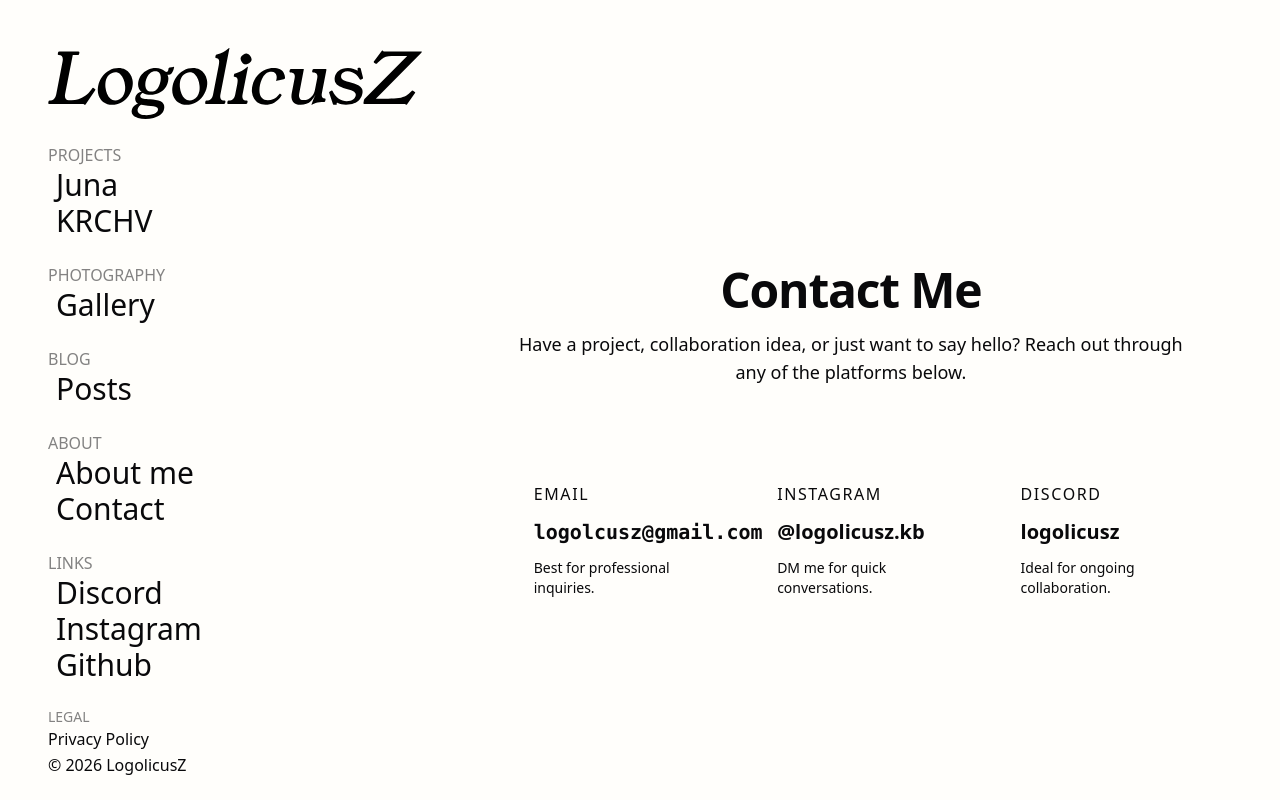
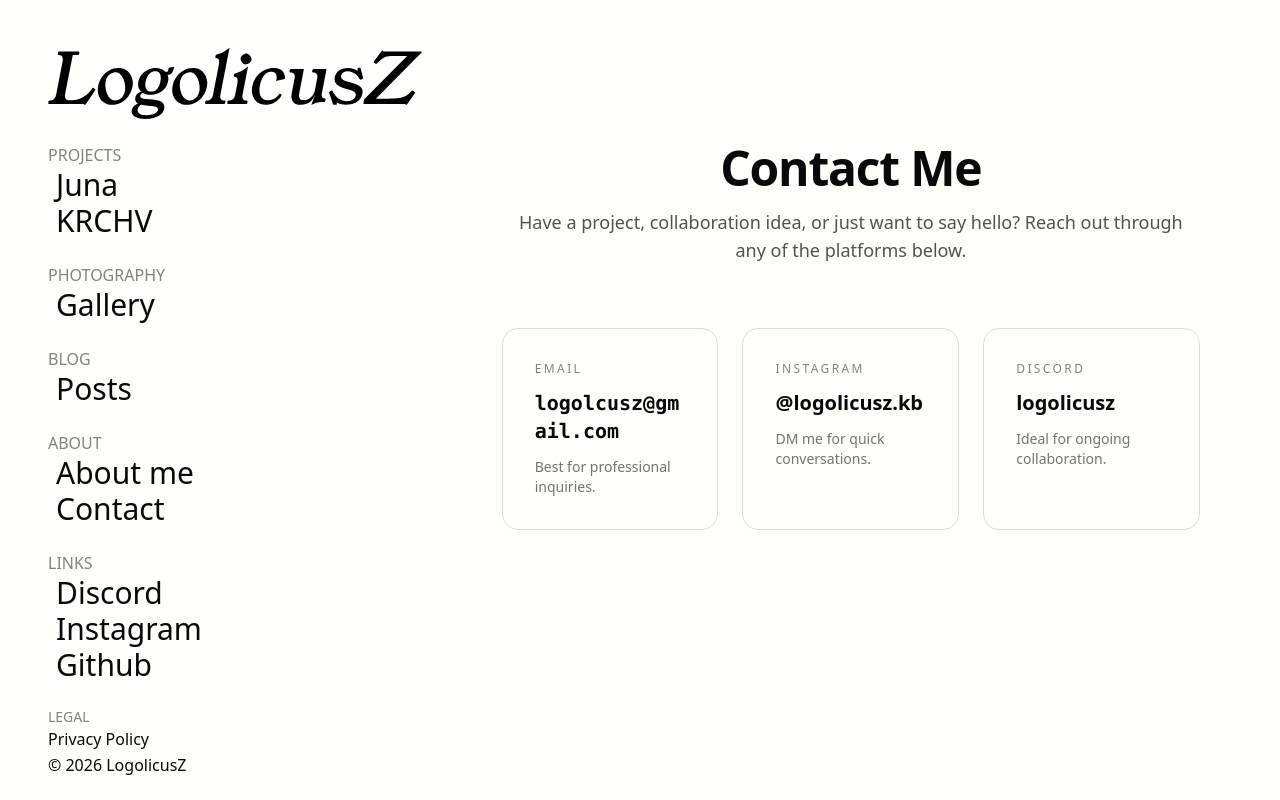
Before and after one commit to LogolicusZ/Website_V2, a SvelteKit app: page /contact in a window 1280 px wide. Built offline with nearby package versions, Linux system fonts and the light colour scheme.

Commit message:
[c] updated contact and about page

```diff
--- a/src/routes/about/+page.svelte
+++ b/src/routes/about/+page.svelte
@@ -2,40 +2,31 @@
   import { fly } from 'svelte/transition';
   import { inview } from '$lib/utils/inview';
 
-  const codingSkills = [
-    "Web Development",
-    "Docker",
-    "Linux Server",
-    "Git",
-    "Virtualization",
-    "Ansible",
-    "Kubernetes",
-  ];
-
-  const designSkills = [
-    "Figma (Software)",
-    "Fusion 360 (Software)",
-    "Lightroom (Software)"
-  ];
-
-  const hobbies = [
-    "Mechanical Keyboards",
-    "Photography",
-    "Painting"
+  const skillGroups = [
+    {
+      title: 'Coding / Sysadmin',
+      items: ['Web Development', 'Docker', 'Linux Server', 'Git', 'Virtualization', 'Ansible', 'Kubernetes']
+    },
+    {
+      title: 'Design',
+      items: ['Figma (Software)', 'Fusion 360 (Software)', 'Lightroom (Software)']
+    },
+    {
+      title: 'Hobbies & Interests',
+      items: ['Mechanical Keyboards', 'Photography', 'Painting']
+    }
   ];
 </script>
 
 <section class="max-w-6xl mx-auto px-4 sm:px-6 lg:px-8 py-12 sm:py-16">
-  <div class="grid md:grid-cols-2 gap-10 items-center mb-16" in:fly={{ y: 16, duration: 500 }}>
-    <div class="w-full">
+  <div class="grid md:grid-cols-2 gap-10 md:gap-14 items-start mb-16" in:fly={{ y: 16, duration: 500 }}>
     <img
       src="/assets/img/about_image.avif"
-        alt="Profile photo"
+      alt="Logolicusz standing outdoors, wearing a Baker's Soul t-shirt"
       width="4128"
       height="5504"
-        class="w-full max-w-md mx-auto md:mx-0 rounded-2xl shadow-sm"
+      class="w-full max-w-md mx-auto md:mx-0 aspect-4/5 rounded-2xl object-cover shadow-sm"
     />
-    </div>
 
     <div>
       <h1 class="text-4xl sm:text-5xl font-serif mb-6">
@@ -53,50 +44,24 @@
     </div>
   </div>
 
-  <div class="space-y-16">
-
+  <div class="space-y-12 sm:space-y-16">
+    {#each skillGroups as group}
       <div use:inview class="reveal">
         <h2 class="text-2xl sm:text-3xl font-semibold mb-6">
-        Coding / Sysadmin
+          {group.title}
         </h2>
 
-      <div class="grid sm:grid-cols-2 lg:grid-cols-3 gap-4">
-        {#each codingSkills as skill}
-          <div class="border border-primary rounded-xl px-4 py-3 text-sm sm:text-base">
-            {skill}
+        <ul class="flex flex-wrap gap-2.5">
+          {#each group.items as item}
+            <li
+              class="rounded-full border border-zinc-800/15 bg-black/2 px-4 py-2 text-sm sm:text-base transition-colors hover:border-primary/50"
+            >
+              {item}
+            </li>
+          {/each}
+        </ul>
       </div>
     {/each}
   </div>
-    </div>
-
-    <div use:inview class="reveal">
-      <h2 class="text-2xl sm:text-3xl font-semibold mb-6">
-        Design
-      </h2>
-
-      <div class="grid sm:grid-cols-2 lg:grid-cols-3 gap-4">
-        {#each designSkills as skill}
-          <div class="border border-primary rounded-xl px-4 py-3 text-sm sm:text-base">
-            {skill}
-          </div>
-        {/each}
-      </div>
-    </div>
-
-    <div use:inview class="reveal">
-      <h2 class="text-2xl sm:text-3xl font-semibold mb-6">
-        Hobbies & Interests
-      </h2>
-
-      <div class="grid sm:grid-cols-2 lg:grid-cols-3 gap-4">
-        {#each hobbies as hobby}
-          <div class="border border-primary rounded-xl px-4 py-3 text-sm sm:text-base">
-            {hobby}
-          </div>
-        {/each}
-      </div>
-    </div>
-
-  </div>
 
 </section>
--- a/src/routes/contact/+page.svelte
+++ b/src/routes/contact/+page.svelte
@@ -8,34 +8,47 @@
   };
 </script>
 
-<section class="min-h-screen flex items-center justify-center px-4 sm:px-6 lg:px-8 py-12 lg:py-20">
-  <div class="w-full max-w-6xl">
+<section class="mx-auto max-w-5xl px-4 sm:px-6 lg:px-8 py-16 sm:py-20 lg:py-24">
 
   <!-- Header -->
   <div class="text-center max-w-2xl mx-auto mb-12 lg:mb-16" in:fly={{ y: 16, duration: 500 }}>
     <h1 class="text-3xl sm:text-4xl lg:text-5xl font-bold tracking-tight">
       Contact Me
     </h1>
-      <p class="mt-4 text-base sm:text-lg">
+    <p class="mt-4 text-base sm:text-lg text-neutral-600">
       Have a project, collaboration idea, or just want to say hello?
       Reach out through any of the platforms below.
     </p>
   </div>
 
-    <div class="grid gap-6 sm:gap-8 md:grid-cols-2 lg:grid-cols-3">
+  <ul class="grid grid-cols-1 gap-4 sm:grid-cols-2 sm:gap-6 xl:grid-cols-3">
 
-      <div use:inview={0} class="reveal p-6 sm:p-8">
-        <h2 class="text-m uppercase tracking-widest mb-3">
+    <li
+      use:inview={0}
+      class="reveal min-w-0 rounded-2xl border border-zinc-800/15 p-6 sm:p-8"
+    >
+      <h2 class="text-xs uppercase tracking-[0.2em] opacity-50 mb-3">
         Email
       </h2>
-          <span><code class="email block text-lg sm:text-xl font-semibold unset-link no-underline hover:text-primary">logol<b class="hidden">ASDÖFKLJASVD09N3NQIUPWRBÖAÖLSBJLLDVsadlfnasdcn823bröaföasdöfhsdca0saüodibdsaf</b>cusz@<b class="hidden">qpwfhpq8vnpq9w849pP@asdhfo239f8zhap0whecpbvp9A83F8PBFAEF</b>gmail.com</code></span>
-        <p class="mt-3 text-sm ">
+      <span
+        ><code
+          class="email block wrap-break-word text-lg sm:text-xl font-semibold unset-link no-underline hover:text-primary"
+          >logol<b class="hidden">ASDÖFKLJASVD09N3NQIUPWRBÖAÖLSBJLLDVsadlfnasdcn823bröaföasdöfhsdca0saüodibdsaf</b>cusz@<b
+            class="hidden"
+            >qpwfhpq8vnpq9w849pP@asdhfo239f8zhap0whecpbvp9A83F8PBFAEF</b
+          >gmail.com</code
+        ></span
+      >
+      <p class="mt-3 text-sm text-neutral-500">
         Best for professional inquiries.
       </p>
-      </div>
+    </li>
 
-      <div use:inview={100} class="reveal group rounded-2xl p-6 sm:p-8">
-        <h2 class="text-m uppercase tracking-widest mb-3">
+    <li
+      use:inview={100}
+      class="reveal group min-w-0 rounded-2xl border border-zinc-800/15 p-6 sm:p-8 transition-colors hover:border-primary/50"
+    >
+      <h2 class="text-xs uppercase tracking-[0.2em] opacity-50 mb-3">
         Instagram
       </h2>
 
@@ -43,30 +56,33 @@
         href={`https://instagram.com/${contact.instagram.replace('@', '')}`}
         target="_blank"
         rel="noopener noreferrer"
-          class="block text-lg sm:text-xl font-semibold unset-link no-underline group-hover:text-primary"
+        class="block wrap-break-word text-lg sm:text-xl font-semibold unset-link no-underline group-hover:text-primary focus-visible:outline-2 focus-visible:outline-primary focus-visible:outline-offset-2 rounded-sm"
       >
         {contact.instagram}
+        <span class="sr-only"> (opens in a new tab)</span>
       </a>
 
-        <p class="mt-3 text-sm">
+      <p class="mt-3 text-sm text-neutral-500">
         DM me for quick conversations.
       </p>
-      </div>
+    </li>
 
-      <div use:inview={200} class="reveal group rounded-2xl p-6 sm:p-8 ">
-        <h2 class="text-m uppercase tracking-widest mb-3">
+    <li
+      use:inview={200}
+      class="reveal min-w-0 rounded-2xl border border-zinc-800/15 p-6 sm:p-8"
+    >
+      <h2 class="text-xs uppercase tracking-[0.2em] opacity-50 mb-3">
         Discord
       </h2>
 
-        <p class="text-lg sm:text-xl font-semibold wrap-break-word">
+      <p class="wrap-break-word text-lg sm:text-xl font-semibold">
         {contact.discord}
       </p>
 
-        <p class="mt-3 text-sm ">
+      <p class="mt-3 text-sm text-neutral-500">
         Ideal for ongoing collaboration.
       </p>
-      </div>
+    </li>
 
-    </div>
-  </div>
+  </ul>
 </section>
```
Lines whose indentation alone changed are shown as unchanged.
